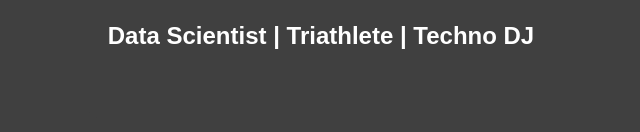
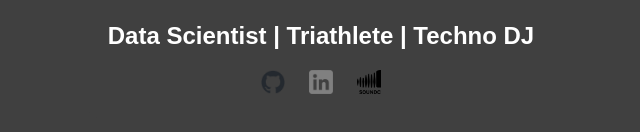
Before and after one commit to johakaishi/johakaishi.github.io, a plain HTML site: page index.html in a window 1280 px wide. Shown: the part 462-594 px from the top of the page, without its empty margins (319-959 px from the left). Drawn offline with Linux system fonts and the light colour scheme.

Commit message:
changing image filepaths

```diff
--- a/index.html
+++ b/index.html
@@ -59,15 +59,15 @@
         }
 
         .social-icons a.github {
-            background-image: url('images/github-mark.png');
+            background-image: url('images/github_mark.png');
         }
 
         .social-icons a.linkedin {
-            background-image: url('images/linkedin.png');
+            background-image: url('images/linkedin_logo.png');
         }
 
         .social-icons a.soundcloud {
-            background-image: url('images/soundcloud.png');
+            background-image: url('images/soundcloud_logo.png');
         }
 
         .profile-photo {
```
